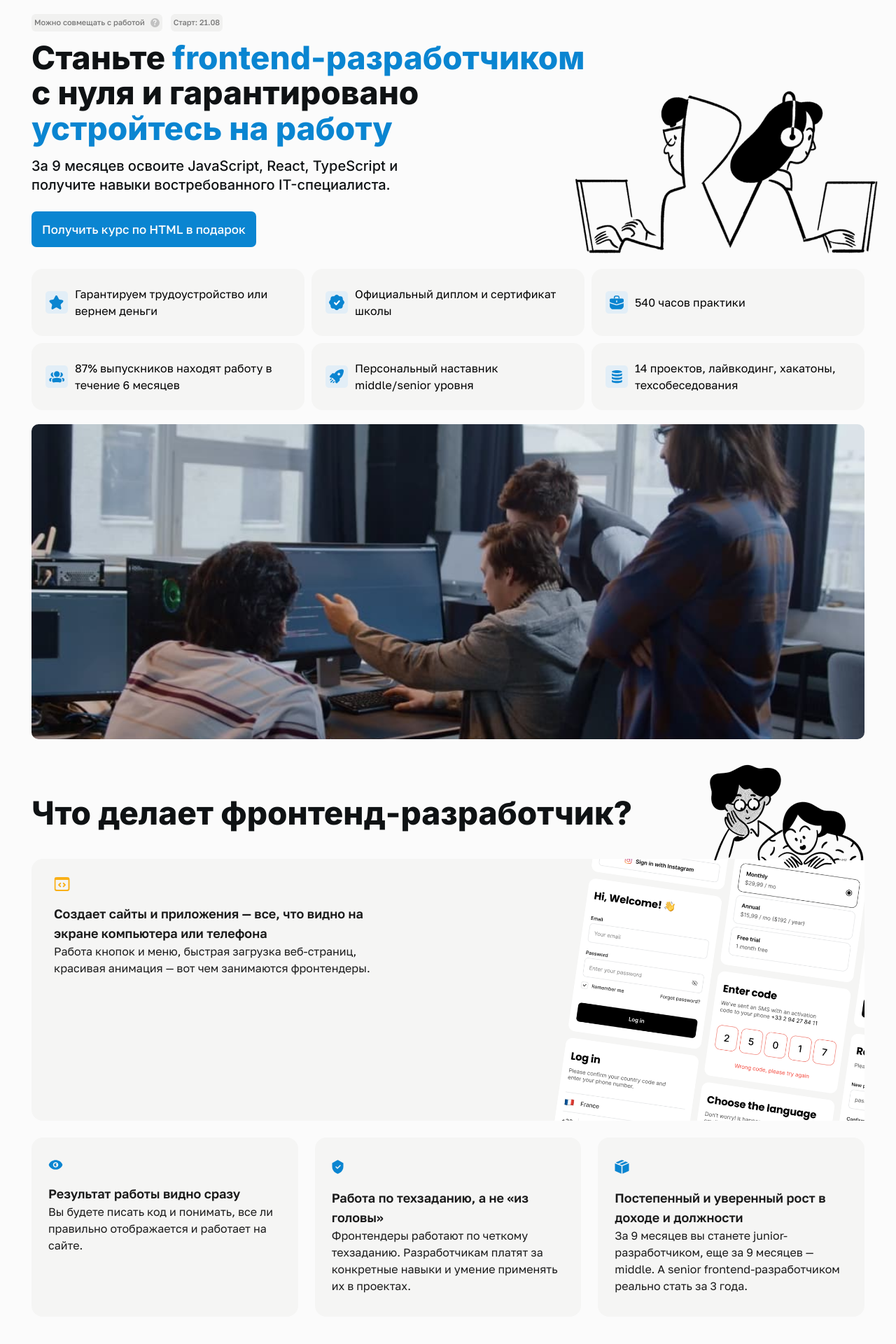
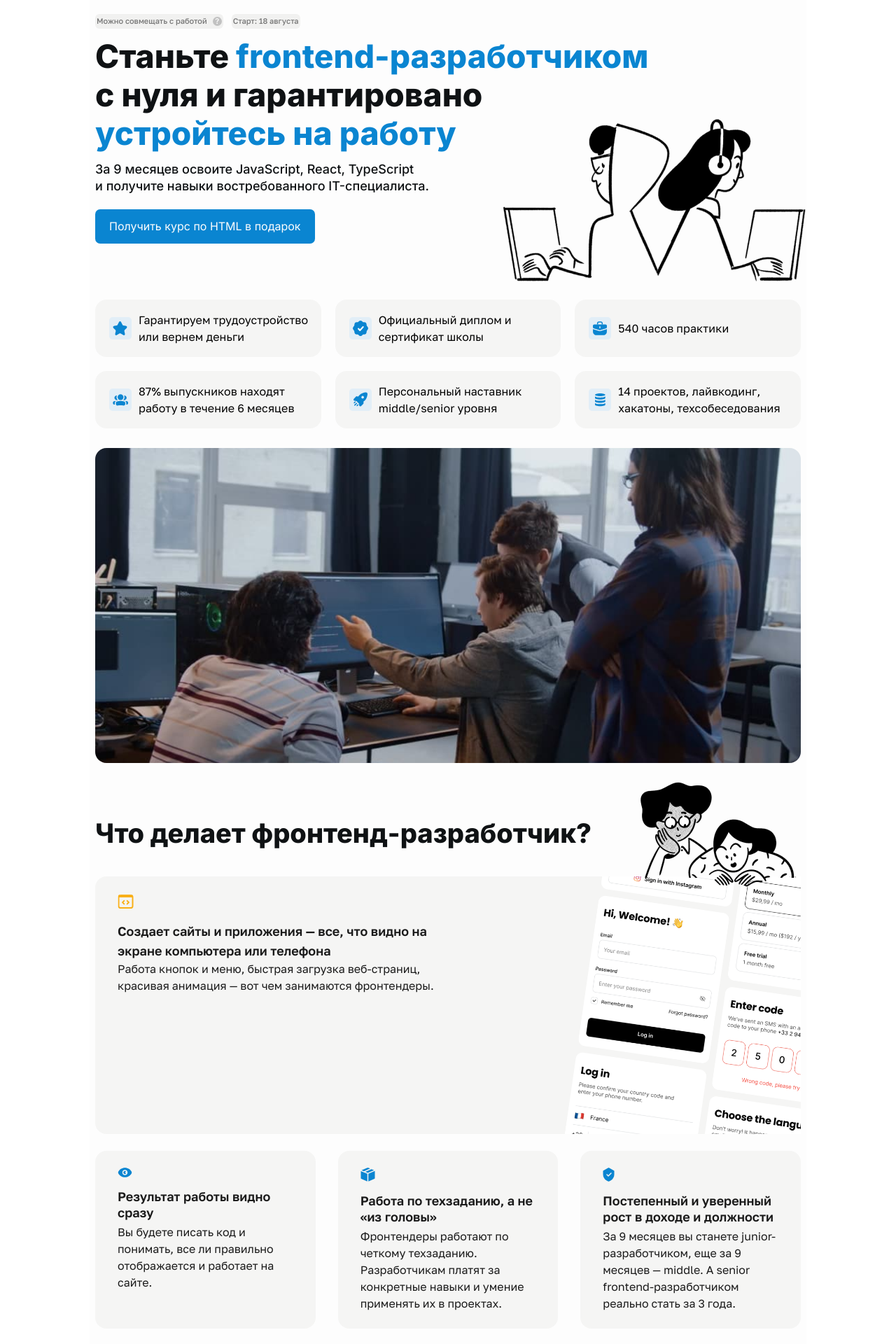
Before and after one commit to SadBatya/result-school-tz, a Next.js app: page /products/junior in a window 1280 px wide. Shown: the part 60-1980 px from the top of the page at 70% size. Built offline with nearby package versions, Linux system fonts and the light colour scheme.

Commit message:
fix some styles

```diff
--- a/src/pages/products/junior/ui/index.tsx
+++ b/src/pages/products/junior/ui/index.tsx
@@ -5,7 +5,7 @@ import { SectionFrontend } from './section-frontend';
 import { StudentProject } from './section-students-projects';
 
 export const Page = () => (
-  <div className='bg-[#FBFBFB]'>
+  <div>
     <SectionHero />
     <SectionFrontend />
     <StudentProject />
--- a/src/pages/products/junior/ui/section-frontend/model/feature.ts
+++ b/src/pages/products/junior/ui/section-frontend/model/feature.ts
@@ -18,13 +18,13 @@ export const features: IFeatureItem[] = [
     title: "Работа по техзаданию, а не «из головы»",
     subtitle:
       "Фронтендеры работают по четкому техзаданию. Разработчикам платят за конкретные навыки и умение применять их в проектах.",
-    icon: shieldIcon as StaticImageData,
+    icon: substractIcon as StaticImageData,
   },
   {
     id: 2,
     title: "Постепенный и уверенный рост в доходе и должности",
     subtitle:
       "За 9 месяцев вы станете junior-разработчиком, еще за 9 месяцев — middle. А senior frontend-разработчиком реально стать за 3 года.",
-    icon: substractIcon as StaticImageData,
+    icon: shieldIcon as StaticImageData,
   },
 ];
--- a/src/pages/products/junior/ui/section-frontend/ui/index.tsx
+++ b/src/pages/products/junior/ui/section-frontend/ui/index.tsx
@@ -7,12 +7,12 @@ import bgImage2 from "./assets/bgimage2.png";
 export const SectionFrontend = () => {
   return (
     <section>
-      <div className="relative mx-auto flex w-full max-w-[1230px] flex-col justify-between px-5 pt-[40px] sm:pt-[45px] md:mt-0 md:pt-[60px] lg:flex-col lg:pt-[80px] 2xl:pt-[97px]">
-        <h1 className="relative w-10/12 z-10 mb-32 font-heading text-[28px] font-extrabold leading-[110%] text-[#0F1214] md:mb-10 md:text-[46px] md:leading-[110%] sm:mb-36">
+      <div className="relative px-5 md:px-2 mx-auto flex w-full max-w-[1230px] flex-col justify-between pt-[40px] sm:pt-[45px] md:mt-0 md:pt-[160px] lg:flex-col lg:pt-[80px] 2xl:pt-[160px]">
+        <h1 className="relative w-10/12 z-10 mb-32 font-heading text-[28px] font-extrabold leading-[110%] text-[#0F1214] md:mb-10 md:text-[38px] md:leading-[110%] sm:mb-36">
           Что делает фронтенд-разработчик?
         </h1>
-        <div className="flex relative bg-[#F5F5F4] rounded-2xl flex-col md:flex-row">
-          <div className="pt-6 pb-6 pl-8 px-8 sm:pr-0">
+        <div className="relative flex bg-[#F5F5F4] rounded-2xl flex-col md:flex-row">
+          <div className="pt-6 md:pb-[200px] pb-[10px] pl-8 px-8 sm:pr-0 flex-1">
             <Image src={calendarIcon} alt="" className="pb-4" />
             <p className="font-semibold text-lg">
               Создает сайты и приложения — все, что видно на экране компьютера
@@ -23,9 +23,9 @@ export const SectionFrontend = () => {
               анимация — вот чем занимаются фронтендеры.
             </p>
           </div>
-          <div className="bg-cover bg-center flex">
+          <div className="flex-1">
             <Image
-              className="hidden md:block"
+              className="hidden md:block w-full h-full object-cover"
               src={bgImage}
               quality={100}
               alt=""
@@ -37,18 +37,18 @@ export const SectionFrontend = () => {
               alt=""
             />
           </div>
-          <div className="absolute w-[154px] right-0 sm:top-[-135px] sm:w-[221px] top-[-97px]">
+          <div className="absolute top-[-95px] sm:top-[-135px] right-8 w-[154px] sm:w-[221px] md:right-2">
             <Image src={peoples} quality={100} alt="" />
           </div>
         </div>
-        <div className="flex flex-col sm:flex-row gap-6 pt-6">
+        <div className="flex flex-col sm:flex-row gap-8 pt-6">
           {features.map(({ id, icon, title, subtitle }) => (
-            <div key={id} className="bg-[#F5F5F4] rounded-2xl px-6 py-8 flex-1">
-              <div className="pb-5">
+            <div key={id} className="bg-[#F5F5F4] rounded-2xl px-8 py-6 flex-1">
+              <div className="pb-4">
                 <Image src={icon} quality={100} alt="" />
               </div>
-              <p className="font-semibold text-lg">{title}</p>
-              <p>{subtitle}</p>
+              <p className="font-semibold text-lg leading-tight">{title}</p>
+              <p className="pt-[5px]">{subtitle}</p>
             </div>
           ))}
         </div>
--- a/src/pages/products/junior/ui/section-hero/ui/index.tsx
+++ b/src/pages/products/junior/ui/section-hero/ui/index.tsx
@@ -5,43 +5,42 @@ import { features } from "../model/features";
 
 export const SectionHero = () => (
   <section>
-    <div className="relative mx-auto flex w-full max-w-[1230px] flex-col-reverse justify-between px-5 pt-[40px] sm:pt-[45px] md:mt-0 md:pt-[60px] lg:flex-row lg:pt-[80px] 2xl:pt-[97px]">
-      <div className=" mx-auto max-w-[800px] text-center lg:mx-0 lg:text-left">
+    <div className="relative mx-auto flex w-full max-w-[1230px] flex-col-reverse justify-between px-2 pt-[40px] sm:pt-[45px] md:mt-0 md:pt-[60px] lg:flex-row lg:pt-[80px] 2xl:pt-[97px]">
+      <div className="mx-auto max-w-[800px] text-center lg:mx-0 lg:text-left">
         <div className="mb-3 flex justify-center gap-3 lg:justify-start">
-          <span className="inline-flex items-center rounded-md bg-[#F1F1F0] p-1 text-[11px] font-medium text-[#767676]">
+          <span className="inline-flex items-center rounded-md bg-[#F1F1F0] p-0.5 text-[11px] font-medium text-[#767676]">
             Можно совмещать с работой
             <span className="ml-2 flex h-[13px] w-[13px] items-center justify-center rounded-[100%] bg-[#C1C1C1] text-[#fff]">
               ?
             </span>
           </span>
-          <span className="inline-flex items-center rounded-md bg-[#F1F1F0] p-1 text-[11px] font-medium text-[#767676]">
-            Старт: 21.08
+          <span className="inline-flex items-center rounded-md bg-[#F1F1F0] p-0.5 text-[11px] font-medium text-[#767676]">
+            Старт: 18 августа
           </span>
         </div>
-        <h1 className="relative z-10 m-0 mb-4 w-auto font-heading text-[28px] font-extrabold leading-[110%] text-[#0F1214] md:mb-4 md:text-[46px] md:leading-[110%]">
+        <h1 className="relative z-10 mb-4 md:pr-2 w-auto font-heading text-[28px] font-extrabold leading-[110%] text-[#0F1214] md:mb-3 md:text-[46px] md:leading-[120%]">
           Станьте <span className="text-[#0A85D1]">frontend-разработчиком</span>{" "}
           с нуля и гарантировано{" "}
-          <span className="text-[#0A85D1]"> устройтесь на работу</span>
+          <span className="text-[#0A85D1]">устройтесь на работу</span>
         </h1>
-        <p className="relative z-10 m-0 w-full font-heading text-lg font-medium leading-[135%] text-[#0F1214] md:text-xl md:leading-[135%] lg:max-w-[570px]">
-          За 9 месяцев освоите JavaScript, React, TypeScript и получите навыки
+        <p className="relative z-10 m-0 w-full font-heading text-lg font-medium leading-[135%] text-[#0F1214] md:text-lg md:leading-[135%] lg:max-w-[570px]">
+          За 9 месяцев освоите JavaScript, React, TypeScript <br /> и  получите навыки
           востребованного IT-специалиста.
         </p>
-        <button className="relative z-10 mx-auto mt-6 inline-block rounded-[7px] bg-[#0A85D1] px-[15px] py-[12px] text-center text-[17px] font-medium leading-[160%] text-white lg:mx-0">
+        <button className="relative z-10 mx-auto mt-5 inline-block rounded-[7px] bg-[#0A85D1] px-[20px] py-[12px] text-center font-heading  leading-[160%] text-white lg:mx-0">
           Получить курс по HTML в подарок
         </button>
       </div>
-
-      <div className="mx-auto max-w-[246px] items-center justify-center md:bottom-[-50px] md:max-w-[798px] lg:absolute lg:right-0">
+      <div className="mx-auto max-w-[246px] items-center justify-center  md:bottom-[-95px] md:max-w-[798px] lg:absolute lg:right-0">
         <Image src={peoples} alt="" quality={100} />
       </div>
     </div>
-    <div className="relative mx-auto w-full max-w-[1230px] px-5 pt-[31px]">
-      <div className="relative z-10 mx-auto grid  grid-cols-1 md:gap-[10px] md:grid-cols-2 lg:grid-cols-3">
+    <div className="relative mx-auto w-full max-w-[1230px] px-2 pt-[80px]">
+      <div className="relative z-10 mx-auto grid grid-cols-1 rounded-[10px] overflow-hidden md:gap-[20px] md:grid-cols-2 lg:grid-cols-3">
         {features.map((feature) => (
           <div
             key={feature.id}
-            className="flex items-center gap-2.5 rounded-[10px] bg-[#F5F5F4] px-4 py-5 backdrop-blur-[11px] md:rounded-2xl md:px-5 md:py-6"
+            className="flex items-center gap-2.5 md:rounded-2xl bg-[#F5F5F4] px-4 py-5 md:pr-0 backdrop-blur-[11px] md:pl-[20px] md:py-[17px]"
           >
             <div className="h-8 w-8 flex-none">
               <Image src={feature.icon} width={32} height={32} alt="" />
@@ -52,10 +51,9 @@ export const SectionHero = () => (
           </div>
         ))}
       </div>
-
-      <div className="relative mt-[20px] h-[150px] xs:h-[200px] sm:h-[300px] lg:h-[400px] xl:h-[450px] 2xl:h-[500px]">
+      <div className="relative mt-7 h-[150px] xs:h-[200px] sm:h-[300px] lg:h-[400px] xl:h-[450px] 2xl:h-[616px]">
         <Image
-          className="w-[100%] rounded-[10px] object-cover object-center"
+          className="w-full rounded-2xl object-cover object-center"
           fill={true}
           src={team}
           alt=""
--- a/src/pages/products/junior/ui/section-students-projects/ui/index.tsx
+++ b/src/pages/products/junior/ui/section-students-projects/ui/index.tsx
@@ -4,9 +4,9 @@ import { SwiperStudentProject } from "src/widgets";
 export const StudentProject = () => {
   return (
     <section>
-      <div className="relative mx-auto flex w-full max-w-[1230px] flex-col justify-between px-5 pt-[40px] sm:pt-[45px] md:mt-0 md:pt-[60px] lg:flex-col lg:pt-[80px] 2xl:pt-[97px]">
-        <div className="w-10/12 m-auto text-center mb-10">
-          <h1 className="relative z-10 mb-10 w-auto font-heading text-[28px] font-extrabold leading-[110%] text-[#0F1214] md:mb-10 md:text-[46px] md:leading-[110%]">
+      <div className="relative mx-auto flex w-full max-w-[1230px] flex-col justify-between px-5 lg:px-0 pt-[40px] sm:pt-[45px] md:mt-0 md:pt-[190px] lg:flex-col">
+        <div className="md:w-10/12 m-auto text-center font-heading mb-10">
+          <h1 className="relative z-10 mb-10 w-auto text-[26px] font-extrabold text-[#0F1214] md:mb-4 md:text-[38px] md:leading-tight">
             Наши студенты создают проекты с высоким коммерческим потенциалом
           </h1>
           <p>
--- a/src/widgets/layouts/base-layout/ui.tsx
+++ b/src/widgets/layouts/base-layout/ui.tsx
@@ -11,7 +11,7 @@ interface IBaseLayoutProps {
 export const BaseLayout = ({ children, isDark = false, header, footer }: IBaseLayoutProps) => (
   <div
     className={twMerge(
-      'flex min-h-screen flex-col',
+      'flex max-w-5xl m-auto flex-col',
       isDark ? 'bg-black text-white' : 'bg-white text-black'
     )}
   >
--- a/src/widgets/navigation/ui/productsButtonSlider/ButtonSlider.tsx
+++ b/src/widgets/navigation/ui/productsButtonSlider/ButtonSlider.tsx
@@ -5,7 +5,7 @@ interface PropsButton {
 
 export const ButtonSlider = ({ text, onClick }: PropsButton) => {
   return (
-    <button onClick={onClick} className="cursor-pointer text-sm rounded-lg py-1 px-2 border border-opacity-10 hover:bg-gray-300 border-black transition-all">
+    <button onClick={onClick} className="cursor-pointer font-heading text-sm rounded-lg py-1 px-2 border border-opacity-10 hover:bg-gray-300 border-black transition-all">
       {text}
     </button>
   );
--- a/src/widgets/navigation/ui/swiper/SwiperStudentProject.tsx
+++ b/src/widgets/navigation/ui/swiper/SwiperStudentProject.tsx
@@ -22,7 +22,7 @@ export const SwiperStudentProject = () => {
 
   return (
     <>
-      <div className="bg-white border border-[#E6E9EC] rounded-2xl pl-4 pt-5 mb-8 drop-shadow-xl">
+      <div className="bg-white border border-[#E6E9EC] rounded-2xl pl-4 pt-5 pb-24 mb-8 drop-shadow-xl">
         <div className="flex gap-2">
           <p className="w-[13px] h-[13px] bg-[#E6E9EC] rounded-[10px]"></p>
           <p className="w-[13px] h-[13px] bg-[#E6E9EC] rounded-[10px]"></p>
@@ -41,13 +41,13 @@ export const SwiperStudentProject = () => {
         >
           {features.map((card) => (
             <SwiperSlide key={card.id}>
-              <div className="flex flex-col md:flex-row gap-10 py-14 px-8 md:px-24">
+              <div className="flex flex-col md:flex-row gap-10 my-10 md:mx-24">
                 <div className="flex-1">
-                  <Image src={card.img} quality={100} alt="" />
+                  <Image className="" src={card.img} quality={100} alt="" />
                 </div>
-                <div className="flex-1 text-[#36352F]">
-                  <h2 className="font-bold text-[26px] mt-0 md:mt-10">{card.title}</h2>
-                  <p className="text-[15px] mt-4">{card.subtitle}</p>
+                <div className="flex-1 text-[#36352F] font-heading mt-5">
+                  <h2 className="font-bold text-[26px] leading-tight">{card.title}</h2>
+                  <p className="text-[15px] mt-4 pr-12 leading-tight">{card.subtitle}</p>
                 </div>
               </div>
             </SwiperSlide>
--- a/src/widgets/navigation/ui/swiper/model/features.ts
+++ b/src/widgets/navigation/ui/swiper/model/features.ts
@@ -10,18 +10,18 @@ export const features: IFeatureItem[] = [
     id: 0,
     title: 'Сайт колледжа в Кирове',
     subtitle: 'Наш выпускник Сергей сделал сайт для ВВКИФПУ. Сайт не просто стильный, но и функциональный — можно изучить направления подготовки, расписание и правила приема. А еще у сайта есть версия для слабовидящих.',
-    img: project_1 as StaticImageData
+    img: project_2 as StaticImageData
   },
   {
     id: 1,
     title: 'Сайт доставки рационов питания',
     subtitle: 'На ученик Денис создал полноценный онлайн-магазин для службы доставки питания UpFood. На нем можно выбрать отдельные блюда или набор на весь день под различные цели: похудение, поддержание формы и набор массы.',
-    img: project_2 as StaticImageData
+    img: project_3 as StaticImageData
   },
   {
     id: 2,
     title: 'Список покупок',
     subtitle: 'Студент Никита сделал приложение, чтобы планировать покупки. Это не обычный планер формата to-do list. В нем можно делиться списком продуктов с друзьями и близкими, назначать ответственного и удалять купленное.',
-    img: project_3 as StaticImageData
+    img: project_1 as StaticImageData
   }
 ]
```
